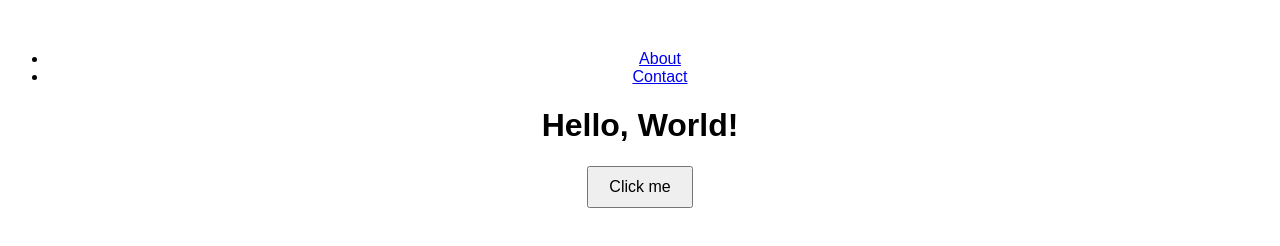
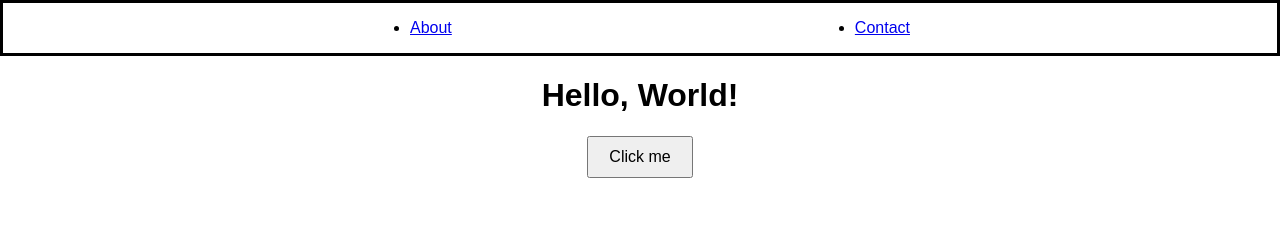
Before and after one commit to salino3/web-01-js-2024, a website: page index.html in a window 1280 px wide. Drawn offline with Linux system fonts and the light colour scheme.

Commit message:
fix position elements header

```diff
--- a/index.html
+++ b/index.html
@@ -4,12 +4,12 @@
     <meta charset="UTF-8" />
     <meta name="viewport" content="width=device-width, initial-scale=1.0" />
     <title>Simple Web</title>
-    <link rel="stylesheet" href="/src/css/styles.css" />
+    <link rel="stylesheet" href="./src/css/styles.css" />
   </head>
   <body>
     <div class="home-page" id="header-container"></div>
     <h1>Hello, World!</h1>
     <button id="clickMe">Click me</button>
-    <script src="/src/js/app.js"></script>
+    <script src="./src/js/app.js"></script>
   </body>
 </html>
--- /dev/null
+++ b/src/components/header.component.html
@@ -0,0 +1,43 @@
+<!DOCTYPE html>
+<html lang="en">
+  <head>
+    <meta charset="UTF-8" />
+    <meta name="viewport" content="width=device-width, initial-scale=1.0" />
+    <title>Header</title>
+  </head>
+  <body>
+    <header>
+      <nav>
+        <ul>
+          <li id="li-home">
+            <a id="home-link"></a>
+          </li>
+          <li id="li-about">
+            <a id="about-link"></a>
+          </li>
+          <li id="li-contact">
+            <a id="contact-link"></a>
+          </li>
+        </ul>
+      </nav>
+    </header>
+    <style>
+      header {
+        display: flex;
+        flex-direction: row;
+        justify-content: center;
+        align-items: center;
+        border: solid;
+      }
+      nav ul {
+        display: flex;
+        flex-direction: row;
+        justify-content: space-between;
+        align-items: center;
+        min-width: 200px;
+        width: 70vw;
+        max-width: 500px;
+      }
+    </style>
+  </body>
+</html>
--- a/src/components/header/header.component.html
+++ /dev/null
@@ -1,23 +0,0 @@
-<!DOCTYPE html>
-<html lang="en">
-  <head>
-    <meta charset="UTF-8" />
-    <meta name="viewport" content="width=device-width, initial-scale=1.0" />
-    <title>Document</title>
-  </head>
-  <header>
-    <nav>
-      <ul>
-        <li id="li-home">
-          <a id="home-link"></a>
-        </li>
-        <li id="li-about">
-          <a id="about-link"></a>
-        </li>
-        <li id="li-contact">
-          <a id="contact-link"></a>
-        </li>
-      </ul>
-    </nav>
-  </header>
-</html>
--- a/src/css/styles.css
+++ b/src/css/styles.css
@@ -1,7 +1,11 @@
+html body {
+  padding: 0;
+  margin: 0;
+}
+
 body {
   font-family: Arial, sans-serif;
   text-align: center;
-  margin-top: 50px;
 }
 
 button {
--- a/src/js/app.js
+++ b/src/js/app.js
@@ -6,7 +6,7 @@ if (clickMeButton) {
 }
 
 function loadHeader() {
-  fetch("/src/components/header/header.component.html")
+  fetch("/src/components/header.component.html")
     .then((response) => response.text())
     .then((data) => {
       document.getElementById("header-container").innerHTML = data;
```
Also changed, not shown: src/html/about.html (+2 -2 lines), src/html/contact.html (+1 -1 lines).
